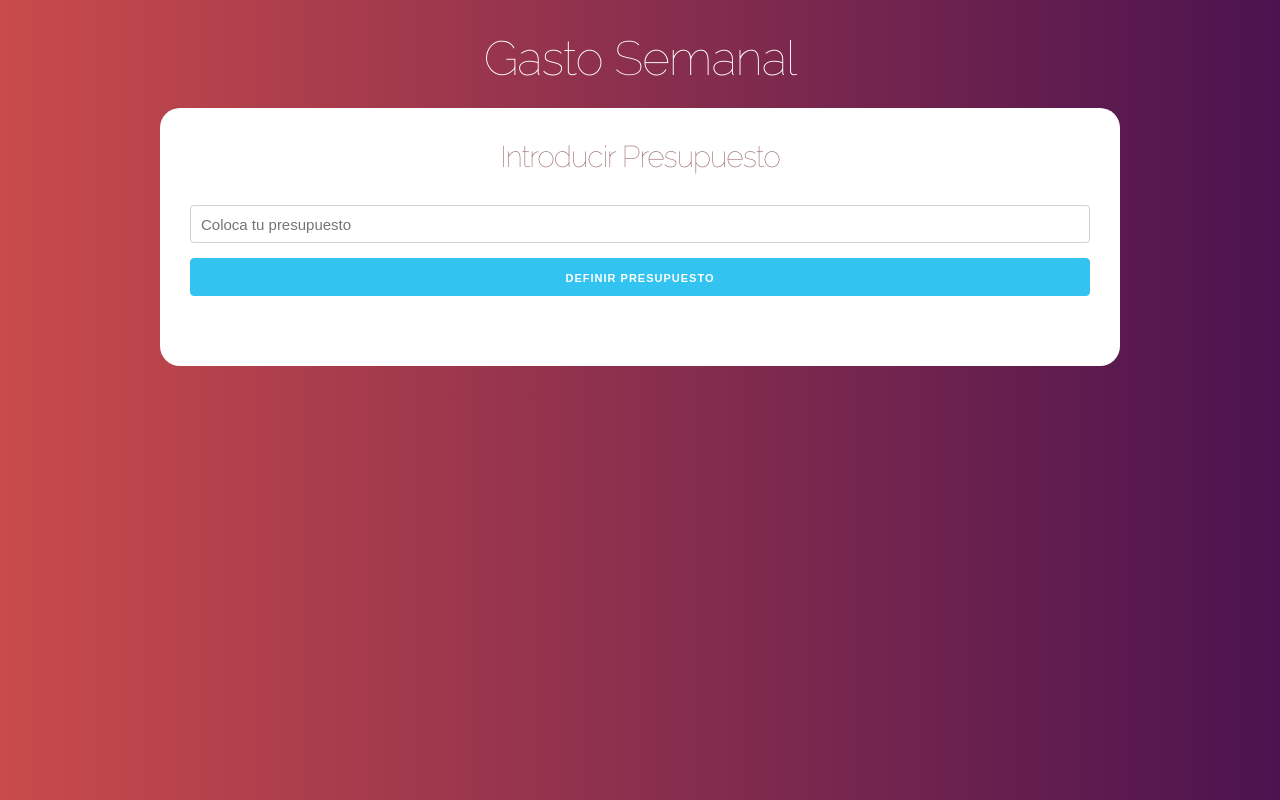
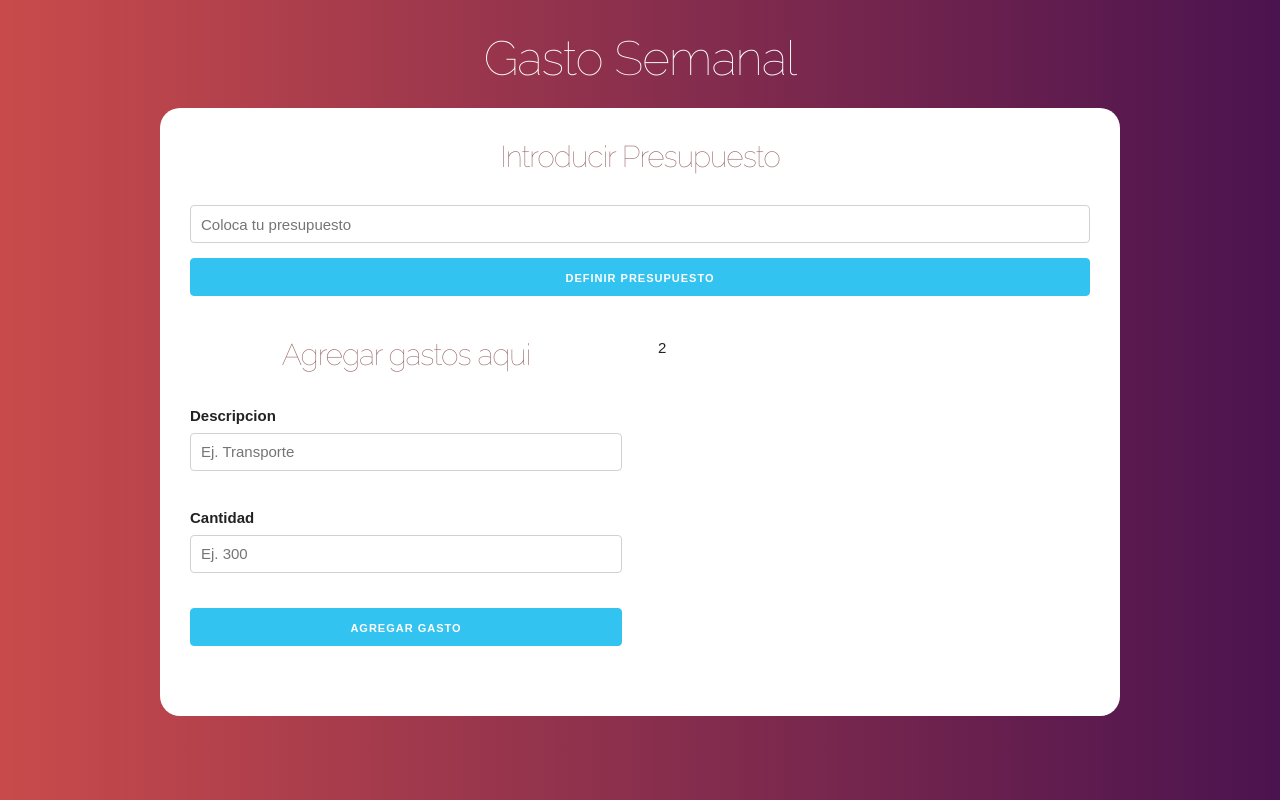
Before and after one commit to 5amuel/presupuesto, a React (Create React App) app: page / in a window 1280 px wide. Built offline with nearby package versions, Linux system fonts and the light colour scheme.

Commit message:
Creando formulario de gastos

```diff
--- a/src/App.js
+++ b/src/App.js
@@ -1,6 +1,6 @@
 import React, {useState} from 'react';
 import Pregunta from './components/Pregunta'
-
+import Formulario from './components/Formulario'
 
 function App() {
   //definir state
@@ -17,6 +17,15 @@
             guardarPresupuesto={guardarPresupuesto}
             guardarRestante={guardarRestante}
           />
+          <div className="row">
+            <div className="one-half column">
+              <Formulario/>
+            </div>
+            <div className="one-half column">
+              2
+            </div>
+          </div>
+
         </div>
       </header>
     </div>
--- /dev/null
+++ b/src/components/Formulario.js
@@ -0,0 +1,35 @@
+import React, {useState} from 'react';
+
+
+const Formulario = () => {
+    return (
+        <form>
+            <h2>Agregar gastos aqui</h2>
+            <div className="campo">
+                <label>Descripcion</label>
+                <input
+                    type="text"
+                    className="u-full-width"
+                    placeholder="Ej. Transporte"
+                />
+            </div>
+            <div className="campo">
+                <label>Cantidad</label>
+                <input
+                    type="text"
+                    className="u-full-width"
+                    placeholder="Ej. 300"
+                />
+            </div>
+            <input
+                type="submit"
+                className="button-primary u-full-width"
+                value="Agregar Gasto"
+            />
+
+        </form>
+
+     );
+}
+
+export default Formulario;
```
